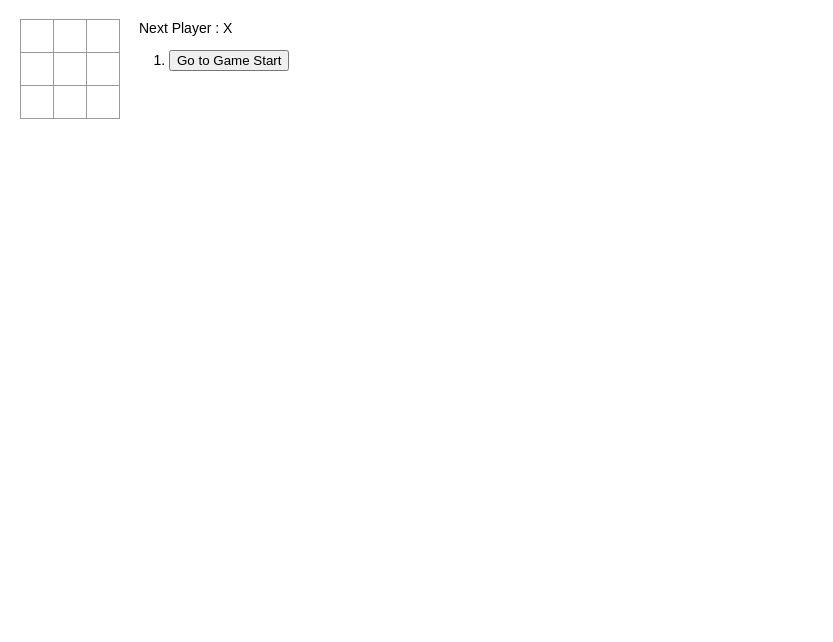
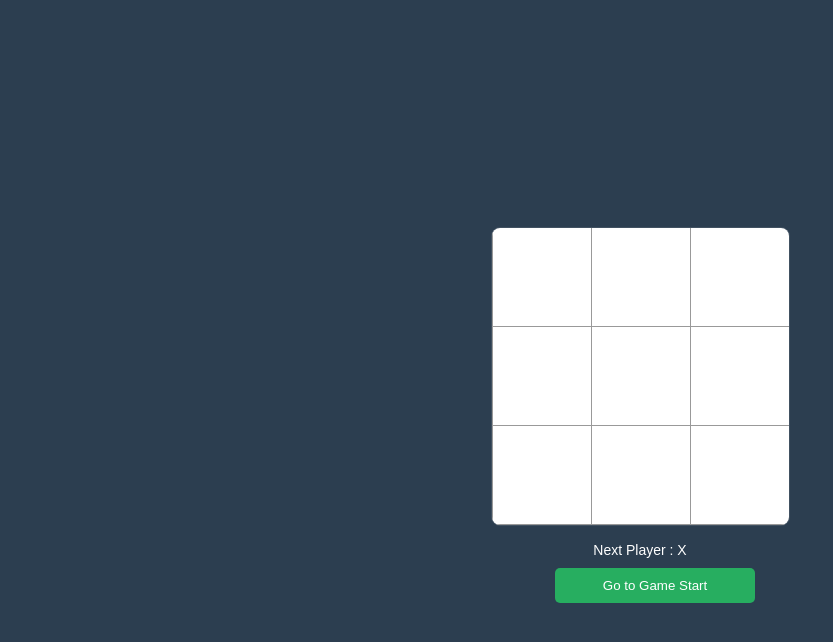
Before and after one commit to duckhee/ticktactoe-app, a React (Create React App) app: page / in a window 1280 px wide. Shown: the top 642 px of the page, without its empty margins (0-833 px from the left). Built offline with nearby package versions, Linux system fonts and the light colour scheme.

Commit message:
feat: styling

```diff
--- a/src/App.css
+++ b/src/App.css
@@ -11,9 +11,30 @@
 
 .game {
     display: flex;
-    flex-direction: row;
+    flex-direction: column;
+    height: 100vh;
+    justify-content: center;
+    align-items: center;
 }
 
 .game-info {
-    margin-left: 20px;
+    margin-top: 16px;
+    width: 100%;
+    display: flex;
+    flex-direction: column;
+    justify-content: center;
+    align-items: center;
 }
+
+.move-button {
+    width: 200px;
+    background-color: #27AE60;
+    border-width: 0px;
+    border-radius: 5px;
+    color: #FFF;
+    font-weight: 200;
+    margin-bottom: 10px;
+    padding: 10px 20px; /*10px 위아래 간격 좌우 간격 20 px*/
+    text-decoration: none;
+
+}
--- a/src/App.js
+++ b/src/App.js
@@ -69,7 +69,7 @@
         const desc = index ? `Go to move #${index}` : `Go to Game Start`;
         return (
             <li key={index}>
-                <button onClick={() => jumpTo(index)}>
+                <button className={"move-button"} onClick={() => jumpTo(index)}>
                     {desc}
                 </button>
             </li>
@@ -90,7 +90,7 @@
             </div>
             <div className={"game-info"}>
                 <div className={"status"}>{status}</div>
-                <ol>
+                <ol style={{listStyle: "none"}}>
                     {moves}
                 </ol>
             </div>
--- a/src/components/Board.css
+++ b/src/components/Board.css
@@ -1,3 +1,10 @@
+.board-wrapper {
+    border: 1px solid rgba(255, 255, 255, 0.1);
+    box-shadow: rgba(0, 0, 0, 0.19);
+    border-radius: 9px;
+    overflow: hidden;
+}
+
 .status {
     margin-bottom: 10px;
 }
--- a/src/components/Board.jsx
+++ b/src/components/Board.jsx
@@ -55,7 +55,7 @@
     };
 
     return (
-        <div>
+        <div className={"board-wrapper"}>
             {/*<div className={"status"}>{status}</div>*/}
             {/*<div className={"status"}>{gameStatus}</div>*/}
             <div className={"board-row"}>
--- a/src/components/square.css
+++ b/src/components/square.css
@@ -2,11 +2,11 @@
     background-color: white;
     border: 1px solid #999;
     font-size: 24px;
-    height: 34px;
+    height: 100px;
     margin-right: -1px;
     margin-top: -1px;
     padding: 0;
     text-align: center;
-    width: 34px;
-    float:left;
+    width: 100px;
+    float: left;
 }
--- a/src/index.css
+++ b/src/index.css
@@ -1,13 +1,12 @@
 body {
-  margin: 0;
-  font-family: -apple-system, BlinkMacSystemFont, 'Segoe UI', 'Roboto', 'Oxygen',
-    'Ubuntu', 'Cantarell', 'Fira Sans', 'Droid Sans', 'Helvetica Neue',
-    sans-serif;
-  -webkit-font-smoothing: antialiased;
-  -moz-osx-font-smoothing: grayscale;
+    background-color: #2C3E50;
+    color: #FFF;
+    font-family: sans-serif;
+    margin: 0;
+    padding: 0;
 }
 
-code {
-  font-family: source-code-pro, Menlo, Monaco, Consolas, 'Courier New',
-    monospace;
+ol, ul {
+    margin: 0;
+    padding: 0;
 }
```
